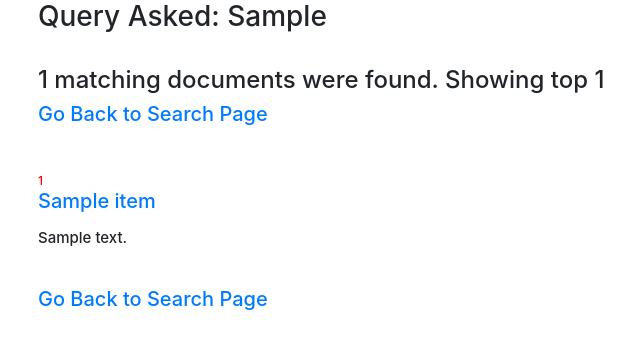
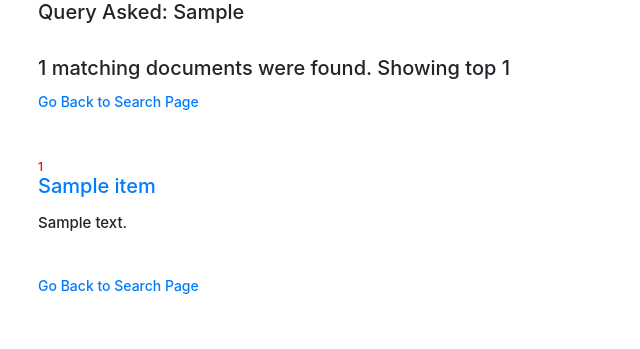
Before and after one commit to SachitNayak/csci572_assgn4, a Django app: template archer_website/search/templates/search/results.html in a window 1280 px wide. Shown: the top 349 px of the page, without its empty margins (2-642 px from the left). Run offline with Django 3.2, Linux system fonts and the light colour scheme; the template is opened without the code that fills it: most values are stand-ins (such as "Sample title", 1, 10 or a date in 2020); some libraries are stand-ins or nearby versions.

Commit message:
Further improves HTML

```diff
--- a/archer_website/search/templates/search/results.html
+++ b/archer_website/search/templates/search/results.html
@@ -12,10 +12,10 @@
 {% if user_query %}
 <h5>
     <ul>
-        <h3>Query Asked: {{ user_query }}</h3>
+        <h5>Query Asked: {{ user_query }}</h5>
         <br>
-        <h4>{{ num_docs }} matching documents were found. Showing top {{ num_rows }} </h4>
-        <a href="{% url 'search:search_index' %}"> Go Back to Search Page </a>
+        <h5>{{ num_docs }} matching documents were found. Showing top {{ num_rows }} </h5>
+        <a style="font-size:14px;" href="{% url 'search:search_index' %}"> Go Back to Search Page </a>
         <br><br><br>
         {% for item in links %}
         <div id="upper">{{ item.doc_id }}</div>
@@ -24,7 +24,7 @@
         <p id="lower">{{ item.desc }}</p>
         <br>
         {% endfor %}
-        <a href="{% url 'search:search_index' %}"> Go Back to Search Page </a>
+        <a style="font-size:14px;" href="{% url 'search:search_index' %}"> Go Back to Search Page </a>
     </ul>
 </h5>
 
```
